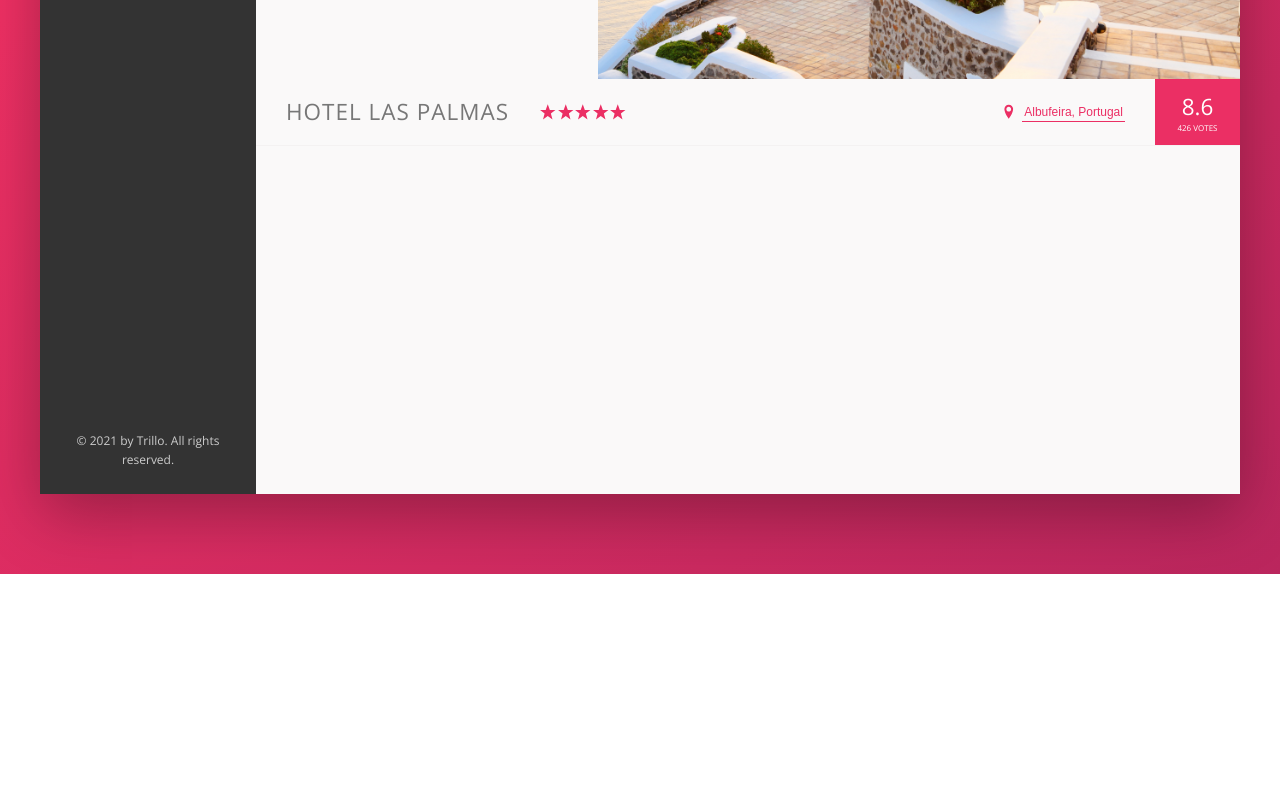
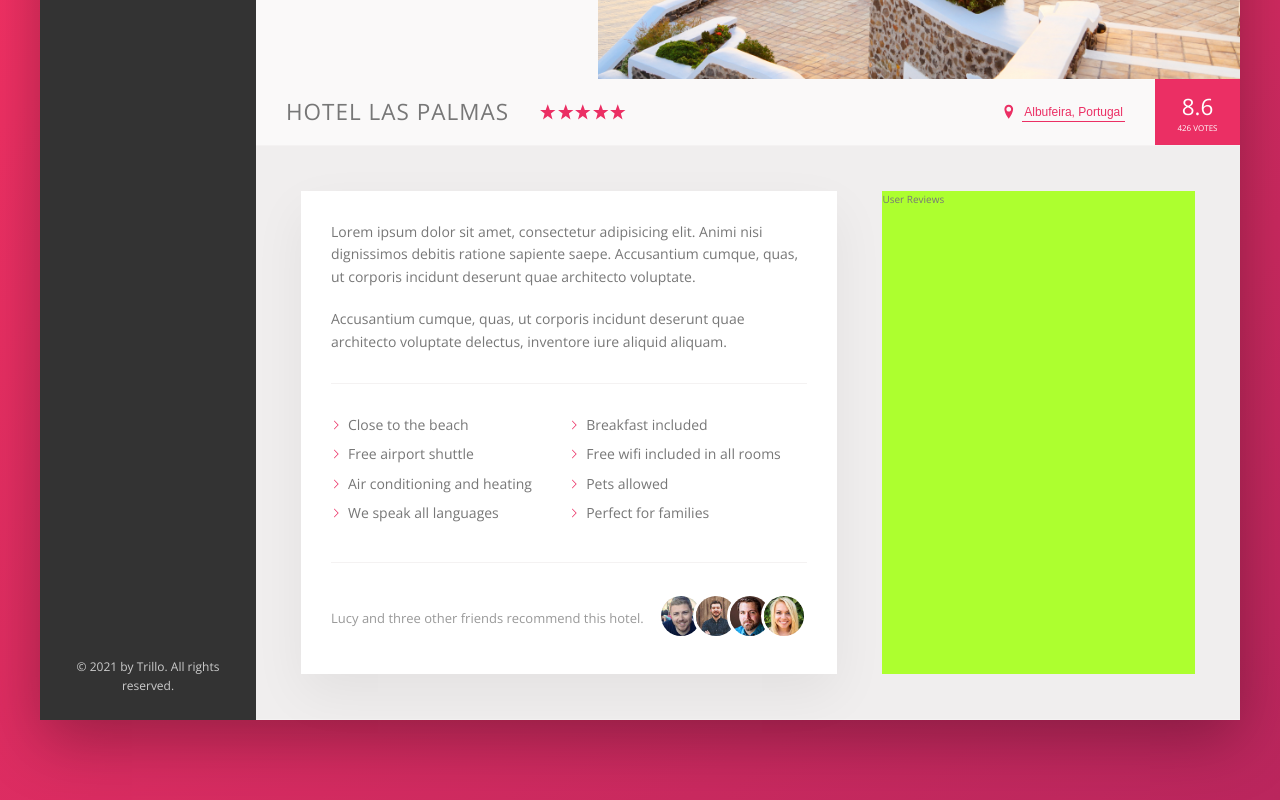
Before and after one commit to umarovdoniyor/Trillo-Flexbox-project, a website: page index.html in a window 1280 px wide. Shown: the part 456-1256 px from the top of the page. Before the commit the page ends 1030 px from the top, so only its background shows below. Drawn offline with nearby package versions, Linux system fonts and the light colour scheme.

Commit message:
The first part of the Details section finished. Description and  Recommend parts completed

```diff
--- a/index.html
+++ b/index.html
@@ -157,6 +157,61 @@
               <div class="overview__rating-count">426 votes</div>
             </div>
           </div>
+
+          <div class="detail">
+            <div class="description">
+              <p class="paragraph">
+                Lorem ipsum dolor sit amet, consectetur adipisicing elit. Animi
+                nisi dignissimos debitis ratione sapiente saepe. Accusantium
+                cumque, quas, ut corporis incidunt deserunt quae architecto
+                voluptate.
+              </p>
+
+              <p class="paragraph">
+                Accusantium cumque, quas, ut corporis incidunt deserunt quae
+                architecto voluptate delectus, inventore iure aliquid aliquam.
+              </p>
+              <ul class="list">
+                <li class="list__item">Close to the beach</li>
+                <li class="list__item">Breakfast included</li>
+                <li class="list__item">Free airport shuttle</li>
+                <li class="list__item">Free wifi included in all rooms</li>
+                <li class="list__item">Air conditioning and heating</li>
+                <li class="list__item">Pets allowed</li>
+                <li class="list__item">We speak all languages</li>
+                <li class="list__item">Perfect for families</li>
+              </ul>
+
+              <div class="recommend">
+                <p class="recommend__count">
+                  Lucy and three other friends recommend this hotel.
+                </p>
+                <div class="recommend__friends">
+                  <img
+                    src="img/user-3.jpg"
+                    alt="Friend 1"
+                    class="recommend__photo"
+                  />
+                  <img
+                    src="img/user-4.jpg"
+                    alt="Friend 2"
+                    class="recommend__photo"
+                  />
+                  <img
+                    src="img/user-5.jpg"
+                    alt="Friend 3"
+                    class="recommend__photo"
+                  />
+                  <img
+                    src="img/user-6.jpg"
+                    alt="Friend 4"
+                    class="recommend__photo"
+                  />
+                </div>
+              </div>
+            </div>
+            <div class="user-reviews">User Reviews</div>
+          </div>
         </main>
       </div>
     </div>
--- a/sass/_base.scss
+++ b/sass/_base.scss
@@ -31,6 +31,9 @@ Grey dark 3: #999
   --color-grey-dark-3: #999;
 
   --shadow-dark: 0 2rem 6rem rgba(0, 0, 0, 0.3);
+  --shadow-light: 0 2rem 5rem rgba(0, 0, 0, 0.06);
+
+  --line: 1px solid var(--color-grey-light-2);
 }
 
 * {
--- a/sass/_components.scss
+++ b/sass/_components.scss
@@ -206,7 +206,7 @@
 .overview {
   display: flex;
   align-items: center;
-  border-bottom: 1px solid var(--color-grey-light-2);
+  border-bottom: var(--line);
   &__heading {
     font-size: 2.25rem;
     font-weight: 300;
@@ -293,3 +293,77 @@
     box-shadow: none;
   }
 }
+
+///////////////////////////////////////////////
+// PARAGRAPH
+.paragraph:not(:last-of-type) {
+  margin-bottom: 2rem;
+}
+
+///////////////////////////////////////////////
+// LIST
+
+.list {
+  list-style: none;
+  padding: 3rem 0;
+  margin: 3rem 0;
+  border-top: var(--line);
+  border-bottom: var(--line);
+
+  display: flex;
+  flex-wrap: wrap;
+
+  &__item {
+    flex: 0 0 50%;
+    margin-bottom: 0.7rem;
+  }
+
+  &__item::before {
+    content: "";
+    display: inline-block;
+    height: 1rem;
+    width: 1rem;
+    margin-right: 0.7rem;
+
+    //Old browsers
+    // background-image: url(../img/chevron-thin-right.svg);
+    // background-size: cover;
+
+    // New browsers
+    background-color: var(--color-primary);
+    -webkit-mask-image: url(../img/chevron-thin-right.svg);
+    -webkit-mask-size: cover;
+    mask-image: url(../img/chevron-thin-right.svg);
+    mask-size: cover;
+  }
+}
+
+///////////////////////////////////////////////
+// RECOMMEND
+
+.recommend {
+  font-size: 1.3rem;
+  color: var(--color-grey-dark-3);
+
+  display: flex;
+  align-items: center;
+
+  &__count {
+    margin-right: auto;
+  }
+
+  &__friends {
+  }
+
+  &__photo {
+    box-sizing: content-box;
+    height: 4rem;
+    width: 4rem;
+    border-radius: 50%;
+    border: 3px solid #fff;
+
+    &:not(:last-child) {
+      margin-right: -1.5rem;
+    }
+  }
+}
--- a/sass/_layout.scss
+++ b/sass/_layout.scss
@@ -10,7 +10,7 @@
   font-size: 14px;
   height: 7rem;
   background-color: #fff;
-  border-bottom: 1px solid var(--color-grey-light-2);
+  border-bottom: var(--line);
 
   display: flex;
   justify-content: space-between;
@@ -30,7 +30,28 @@
 .hotel-view {
   // background-color: #fff;
   // background-color: orangered;
-  height: 80rem;
+  // height: 80rem;
 
   flex: 1;
 }
+
+.detail {
+  display: flex;
+  padding: 4.5rem;
+  background-color: var(--color-grey-light-3);
+  border-bottom: var(--line);
+}
+
+.description {
+  font-size: 1.4rem;
+  background-color: #fff;
+  box-shadow: var(--shadow-light);
+  padding: 3rem;
+  flex: 0 0 60%;
+  margin-right: 4.5rem;
+}
+
+.user-reviews {
+  background-color: greenyellow;
+  flex: 1;
+}
```
Also changed, not shown: css/main.css.
